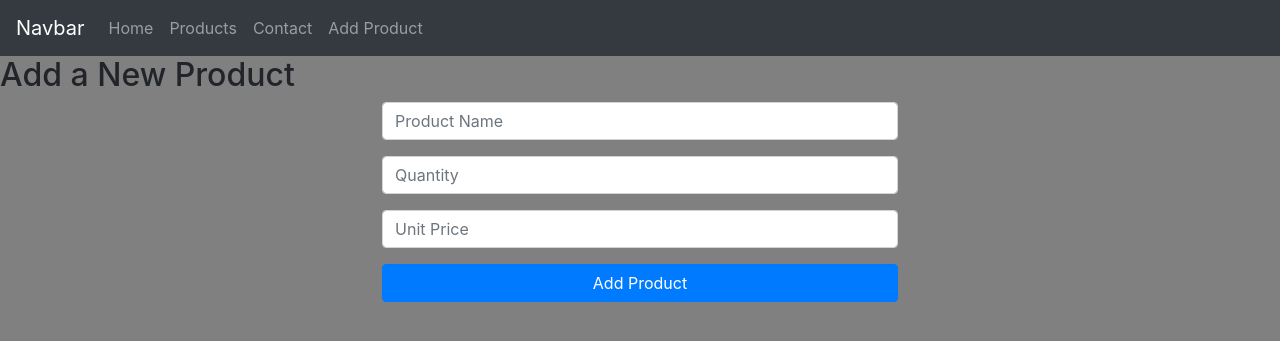
After one commit to Llangz/jinja_flask, a Flask app: page /add in a window 1280 px wide. The commit adds this page. Shown: the top 341 px of the page. Run offline with Flask 2, Linux system fonts and the light colour scheme; some libraries are stand-ins or nearby versions.

Commit message:
flask forms

```diff
--- a/app.py
+++ b/app.py
@@ -1,35 +1,45 @@
-from flask import Flask, render_template
+from flask import Flask, render_template, request
+from mysql.connector import connect
 
 app = Flask(__name__)
-
+db = connect(host='localhost', user='root', passwd='', database='uchumi')
 
 @app.route('/')
 def home():
     return render_template('home.html')
 
 
+@app.route('/contact')
+def contact():
+    return render_template('contact.html')
+
+
 @app.route('/products')
 def products():
-    items = ["Unga", "Kitchenware", "LivingRoom", "Decor", "Backyard"]
-    return render_template('products.html', items=items)
+    return render_template('products.html')
 
 
-@app.route('/contact')
-def contact():
-    media = ["Email", "Twitter", "Facebook", "Instagram"]
-    return render_template('contact.html', media=media)
+@app.route('/add', methods=["POST", "GET"])
+def add():
+    if request.method == "GET":
+        return render_template('add_products.html')
+    else:
+        print(request.form)
+        name = request.form["name"]
+        quantity = request.form["quantity"]
+        price = request.form["price"]
+        cursor = db.cursor()
+        sql = "insert into products values(null, %s, %s, %s)"
+        data = (name, quantity, price)
+        cursor.execute(sql, data)
+        db.commit()
+
+        print(name, quantity, price)
+
+    return render_template('add_products.html')
 
 
 if __name__ == '__main__':
     app.run(debug=True)
 
-
-
-
-
-
-
-
-
-
 #  create a form with   name of the product, quantity, unit price, extend and create a new route called /add
--- /dev/null
+++ b/templates/add_products.html
@@ -0,0 +1,29 @@
+{% extends('master.html') %}
+
+{% block content %}
+<h2>Add a New Product</h2>
+  <div class="row justify-content-center">
+  <div class="col-5">
+      <form action="/add" method="post">
+
+          <div class="form-group">
+              <input type="text" name="name" placeholder="Product Name" class="form-control">
+
+          </div>
+          <div class="form-group">
+              <input type="number" name="quantity" placeholder="Quantity" class="form-control">
+
+          </div>
+          <div class="form-group">
+              <input type="number" name="price" placeholder="Unit Price" class="form-control">
+
+          </div>
+
+          <button class="btn btn-primary btn-block">Add Product</button>
+      </form>
+
+  </div>
+
+  </div>
+
+   {% endblock %}
--- a/templates/master.html
+++ b/templates/master.html
@@ -38,6 +38,9 @@
             <li class="nav-item">
                 <a class="nav-link" href="/contact">Contact</a>
             </li>
+            <li class="nav-item">
+                <a class="nav-link" href="/add">Add Product</a>
+            </li>
         </ul>
     </div>
 </nav>
--- a/templates/products.html
+++ b/templates/products.html
@@ -1,7 +1,7 @@
 {% extends('master.html') %}
 
 {% block content %}
-<h2>our products</h2>
+<h2>products</h2>
     {% for item in items %}
         <p>{{ item }}</p>
 
```
